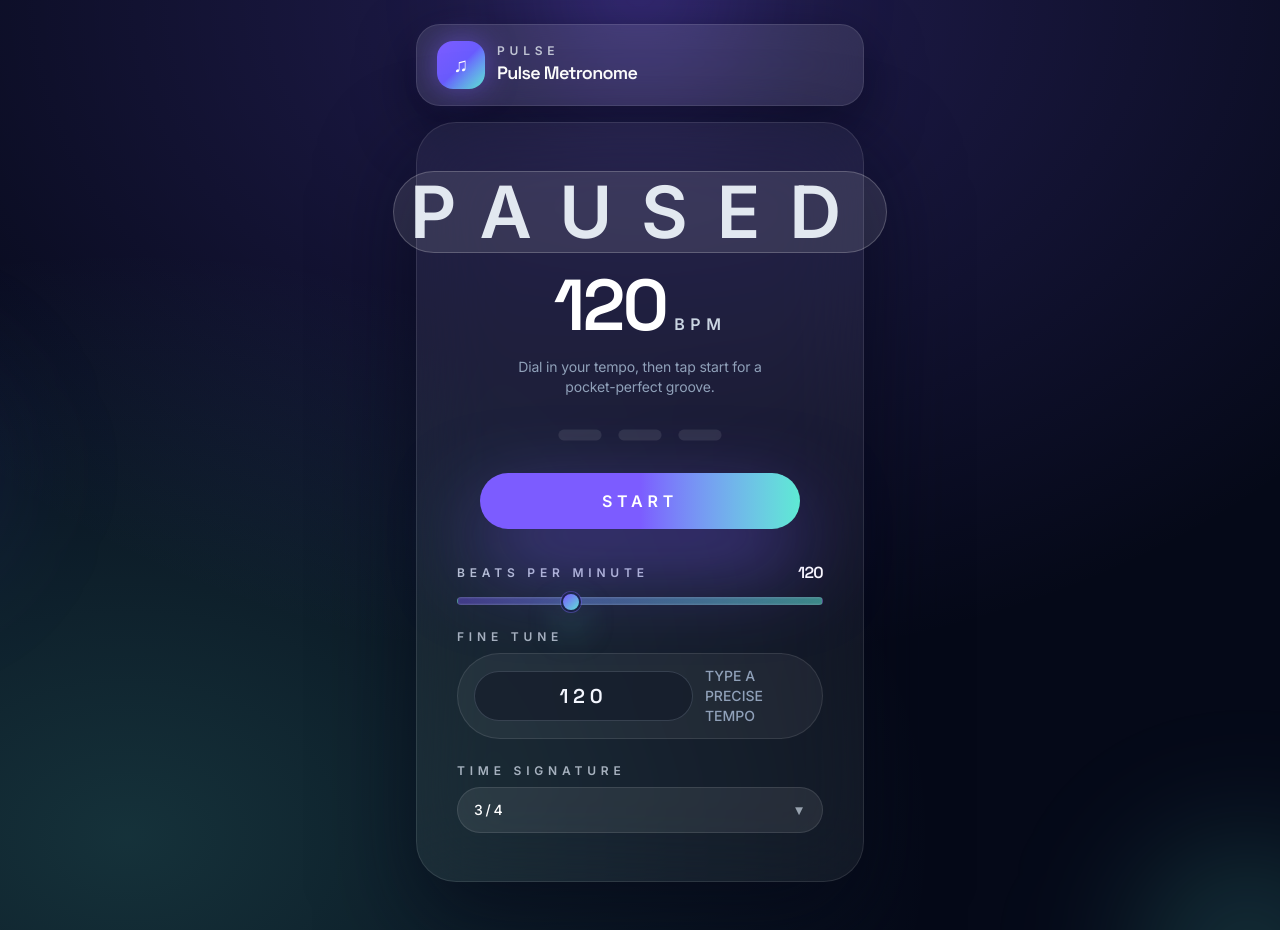
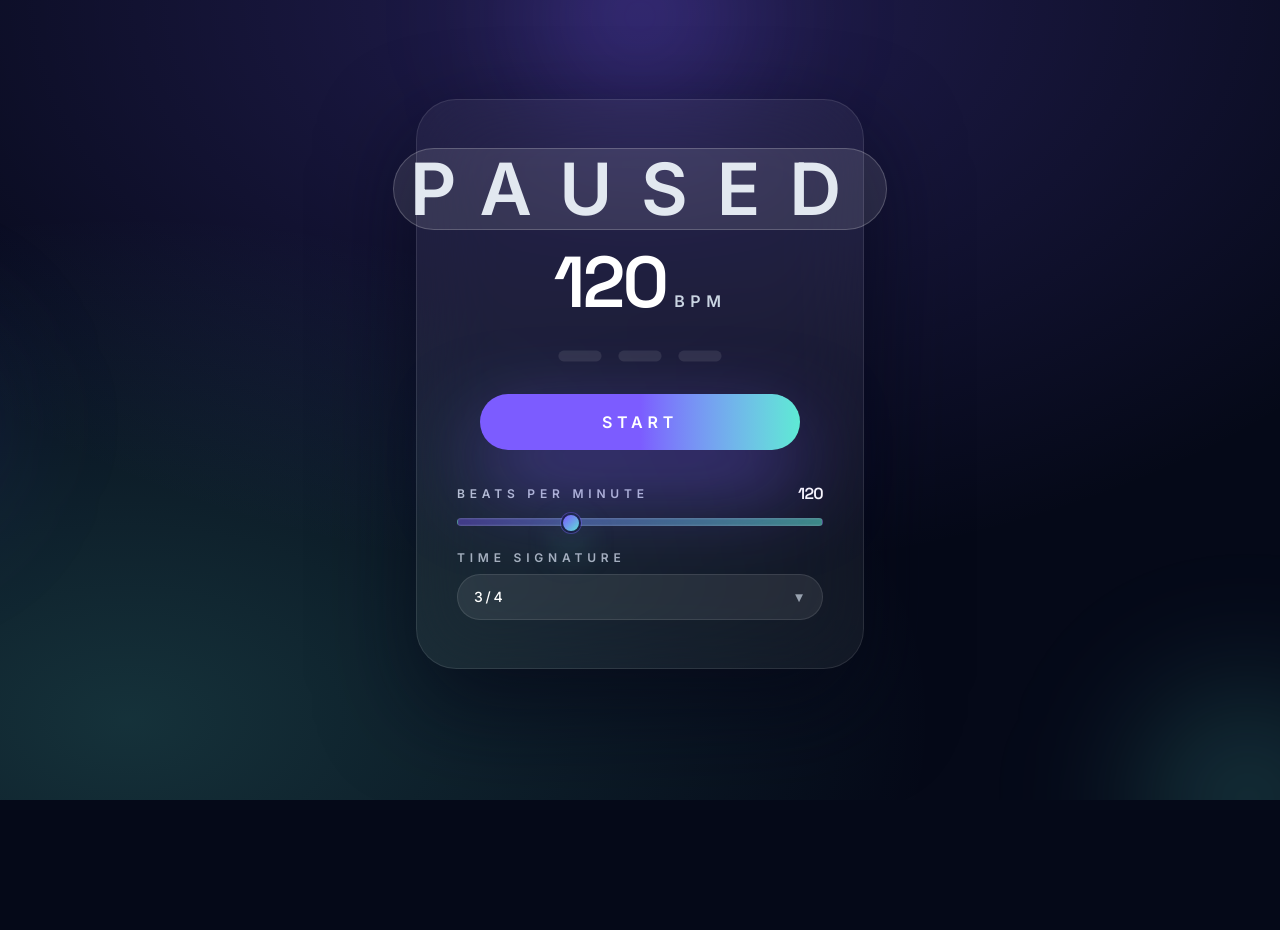
Before and after one commit to cassina/metronome, a Next.js app: page / in a window 1280 px wide. After the commit the page ends 800 px from the top, so only its background shows below. Built offline with nearby package versions, Linux system fonts and the light colour scheme.

Commit message:
feat: remove unnecessary UI components

```diff
--- a/src/app/page.tsx
+++ b/src/app/page.tsx
@@ -102,25 +102,11 @@ export default function MetronomeClient() {
                 />
             </div>
 
+
+            {
+                installEvent && (
                     <header className="z-10 flex w-full justify-center px-6 pt-6">
                         <div className="flex w-full max-w-md items-center justify-between rounded-3xl border border-white/10 bg-white/10 px-5 py-4 shadow-[0_20px_55px_rgba(5,8,24,0.55)] backdrop-blur-xl">
-          <div className="flex items-center gap-3 text-left">
-            <span
-              aria-hidden="true"
-              className="flex h-12 w-12 items-center justify-center rounded-2xl bg-gradient-to-br from-[#7c5cff] via-[#6a5cff] to-[#5eead4] text-xl font-semibold text-white shadow-[0_0_30px_rgba(124,92,255,0.55)]"
-            >
-              ♫
-            </span>
-            <div className="flex flex-col leading-tight">
-              <span className="text-xs font-semibold uppercase tracking-[0.4em] text-slate-200/80">
-                Pulse
-              </span>
-              <span className="font-display text-lg font-semibold text-white">
-                Pulse Metronome
-              </span>
-            </div>
-          </div>
-          {installEvent && (
                             <button
                                 type="button"
                                 className="rounded-full border border-white/30 bg-white/10 px-4 py-2 text-xs font-semibold uppercase tracking-[0.35em] text-slate-100 transition-colors duration-200 hover:border-white/60 hover:bg-white/20 focus-visible:outline focus-visible:outline-2 focus-visible:outline-offset-2 focus-visible:outline-[#5eead4]"
@@ -128,10 +114,10 @@ export default function MetronomeClient() {
                             >
                                 Install
                             </button>
-          )}
                         </div>
                     </header>
-
+                )
+            }
             <section className="z-10 flex flex-1 items-center justify-center px-6 pb-12 pt-4">
                 <div className="flex w-full max-w-md flex-col items-center gap-8 rounded-[2.5rem] border border-white/10 bg-white/[0.05] px-6 py-9 text-center shadow-[0_40px_95px_rgba(5,8,24,0.7)] backdrop-blur-2xl sm:px-10 sm:py-12">
                     <div className="flex flex-col items-center gap-4">
@@ -149,11 +135,6 @@ export default function MetronomeClient() {
                 bpm
               </span>
                         </div>
-            <p className="max-w-[18rem] text-sm text-slate-400">
-              {!isRunning &&
-                bpm > 0 &&
-                'Dial in your tempo, then tap start for a pocket-perfect groove.'}
-            </p>
                     </div>
 
                     <div className="flex items-center justify-center gap-3">
@@ -210,26 +191,12 @@ export default function MetronomeClient() {
                             />
                         </label>
 
-            <label className="flex flex-col gap-2 text-xs font-semibold uppercase tracking-[0.4em] text-slate-300/80">
-              <span>Fine Tune</span>
-              <div className="flex items-center gap-3 rounded-full border border-white/10 bg-white/[0.05] px-4 py-3 transition focus-within:border-[#5eead4]/60 focus-within:bg-white/[0.08] focus-within:shadow-[0_0_35px_rgba(94,234,212,0.25)]">
-                <input
-                  type="number"
-                  min={0}
-                  max={400}
-                  value={bpm}
-                  onChange={(e) => setBpm(parseInt(e.target.value || '0', 10))}
-                  className="tempo-input"
-                />
-                <span className="text-sm font-medium tracking-normal text-slate-400">
-                  Type a precise tempo
-                </span>
-              </div>
-            </label>
+                        {/*  */}
                         <TimeSignatureSelect
                             value={timeSignature}
                             onChange={(signature) => setTimeSignature(signature)}
                         />
+
                     </div>
                 </div>
             </section>
```
Lines whose indentation alone changed are shown as unchanged.
